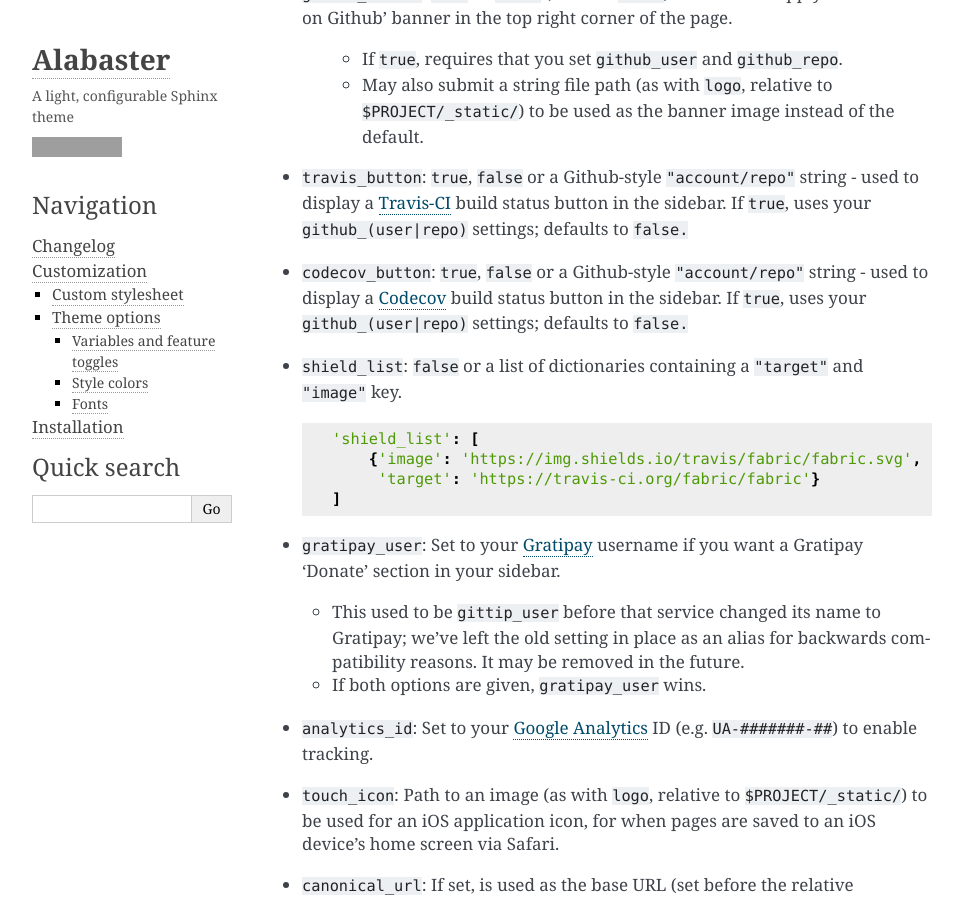
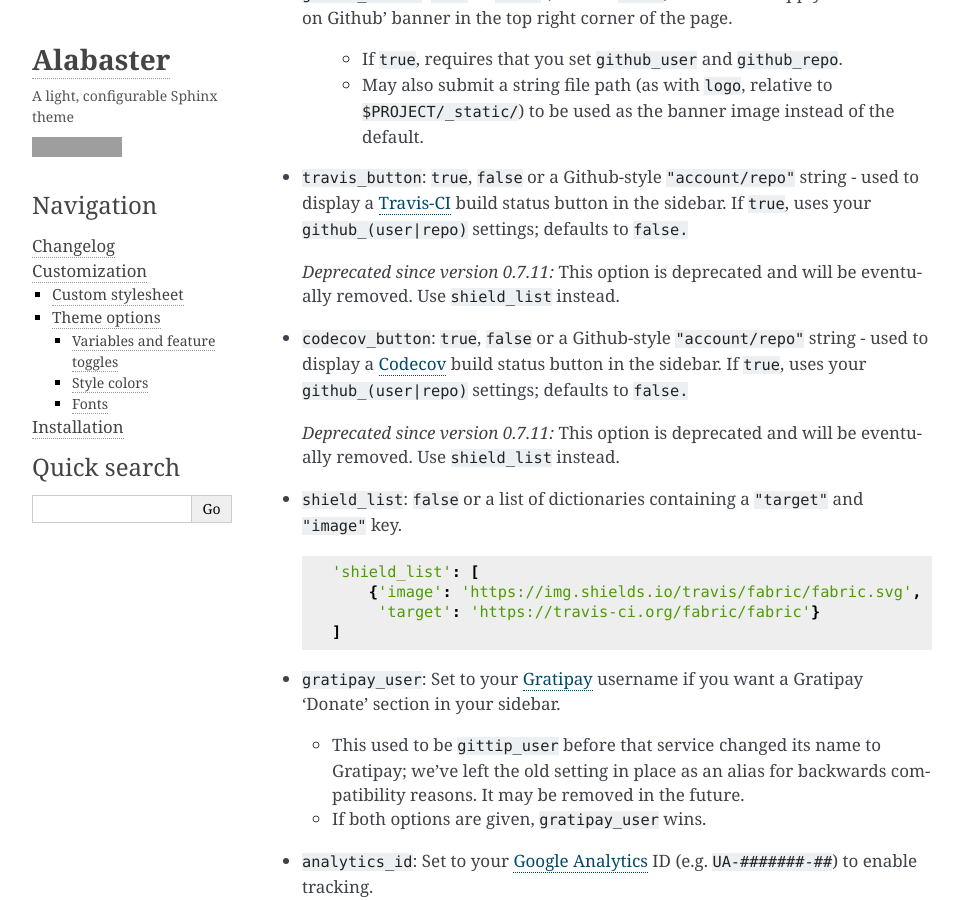
Before and after one commit to sphinx-doc/alabaster, a Sphinx documentation site: the page built from docs/customization.rst, in a window 1280 px wide and 900 px high, scrolled down 2201 px. Shown: the whole window, without its empty margins (148-1111 px from the left). Built offline with Sphinx 7.4.7, drawn with Linux system fonts in a browser that asks for light colours; grey boxes are pictures that could not be loaded.

Commit message:
customization: add deprecation warnings for codecov_button and travis_button

```diff
--- a/docs/customization.rst
+++ b/docs/customization.rst
@@ -108,10 +108,22 @@ Variables and feature toggles
   string - used to display a `Travis-CI <https://travis-ci.org>`_ build status
   button in the sidebar. If ``true``, uses your ``github_(user|repo)``
   settings; defaults to ``false.``
+
+  .. deprecated:: 0.7.11
+
+     This option is deprecated and will be eventually removed. Use
+     ``shield_list`` instead.
+
 * ``codecov_button``: ``true``, ``false`` or a Github-style ``"account/repo"``
   string - used to display a `Codecov <https://codecov.io>`_ build status
   button in the sidebar. If ``true``, uses your ``github_(user|repo)``
   settings; defaults to ``false.``
+
+  .. deprecated:: 0.7.11
+
+     This option is deprecated and will be eventually removed. Use
+     ``shield_list`` instead.
+
 * ``shield_list``: ``false`` or a list of dictionaries containing a
   ``"target"`` and ``"image"`` key.
 
```
